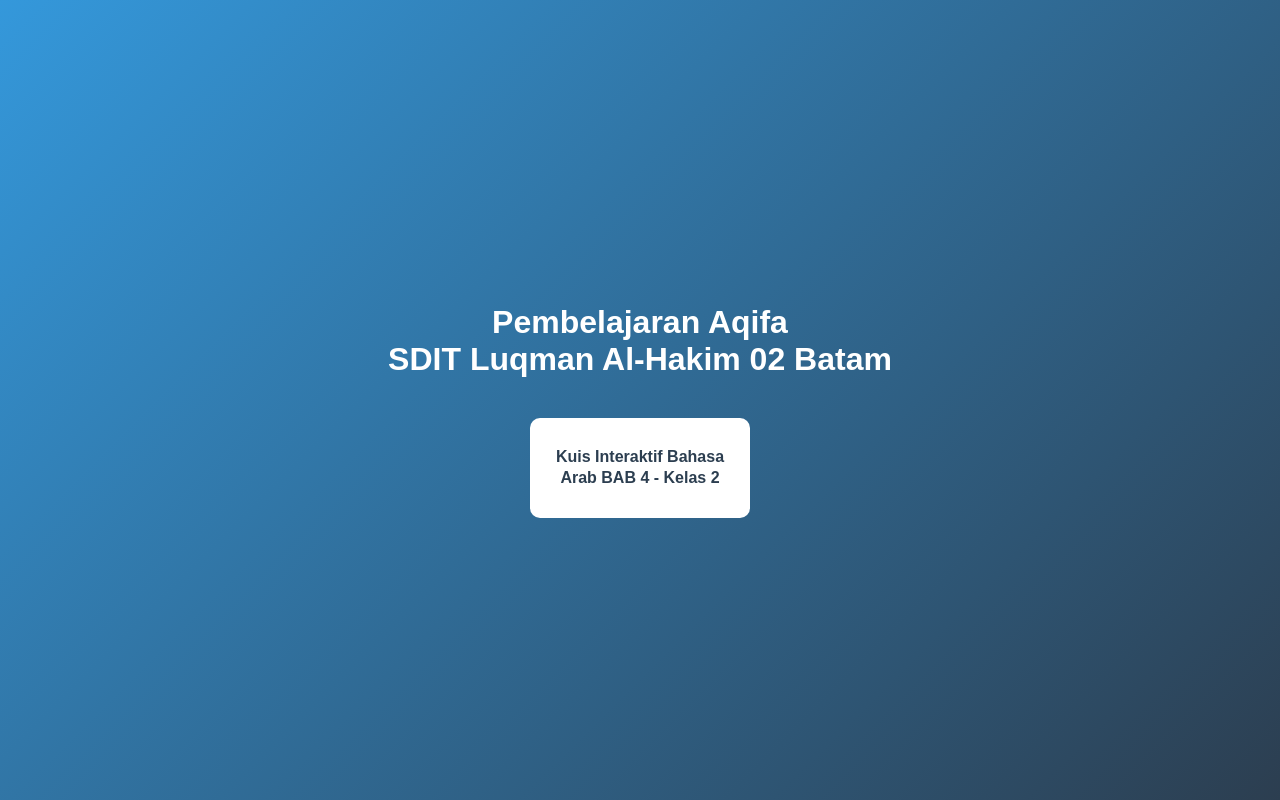
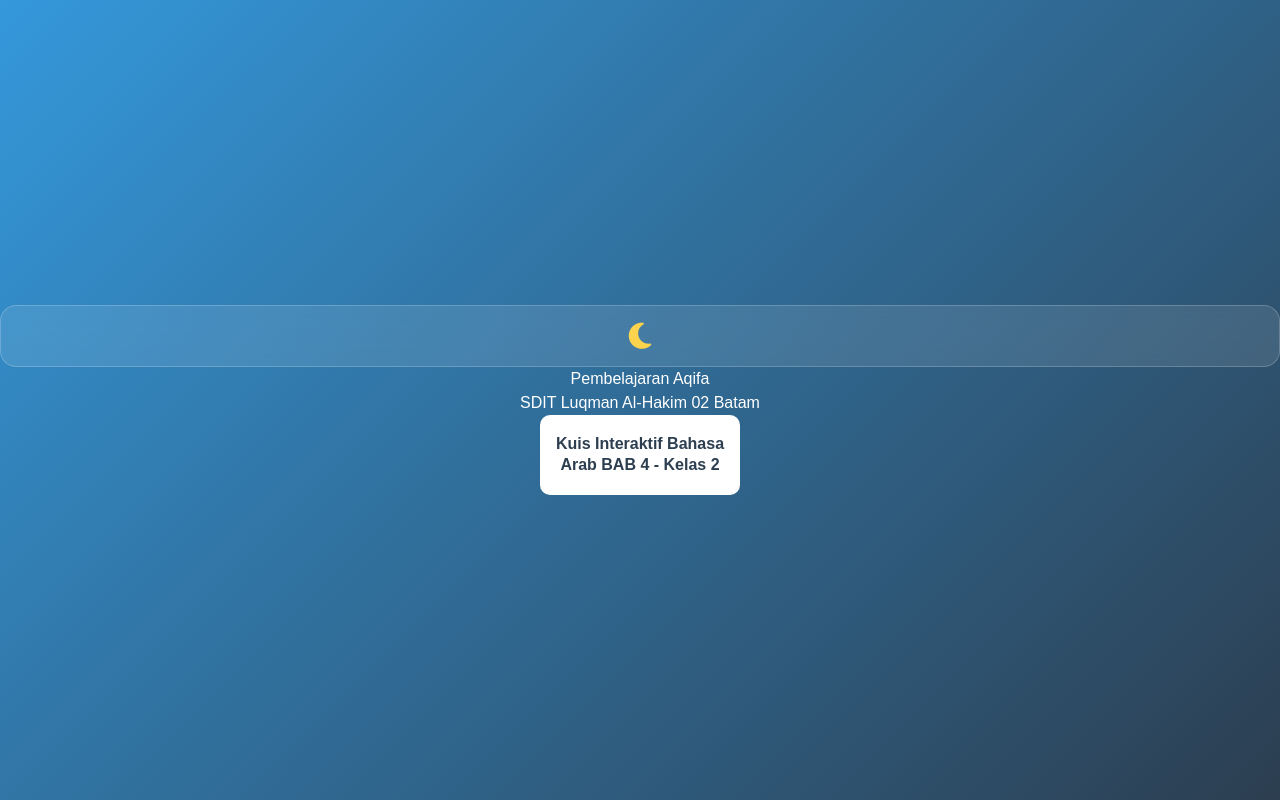
Before and after one commit to bapelkesbatam-cloud/PembelajaranAqifa, a plain HTML site: page index.html in a window 1280 px wide. Drawn offline with nearby package versions, Linux system fonts and the light colour scheme.

Commit message:
Update index.html

```diff
--- a/index.html
+++ b/index.html
@@ -2,6 +2,13 @@
 <html lang="id">
 <head>
 <meta charset="UTF-8">
+     <script src="https://cdn.tailwindcss.com"></script>
+    <!-- FontAwesome Icons -->
+    <link rel="stylesheet" href="https://cdnjs.cloudflare.com/ajax/libs/font-awesome/6.4.0/css/all.min.css">
+    <!-- Google Fonts: Plus Jakarta Sans & Amiri -->
+    <link href="https://fonts.googleapis.com/css2?family=Amiri:wght@400;700&family=Plus+Jakarta+Sans:wght@400;500;600;700;800&display=swap" rel="stylesheet">
+    <!-- Canvas Confetti for Score Celebration -->
+    <script src="https://cdn.jsdelivr.net/npm/canvas-confetti@1.6.0/dist/confetti.browser.min.js"></script>
 <title>Pembelajaran Aqifa</title>
 <style>
     body {
@@ -64,7 +71,9 @@
 <body>
 
 <div class="container">
-
+ <div class="bg-white/10 p-3 rounded-2xl backdrop-blur-md border border-white/20">
+                        <i class="fa-solid fa-moon text-3xl text-amber-300"></i>
+                    </div>
     <h1>Pembelajaran Aqifa <br> SDIT Luqman Al-Hakim 02 Batam</h1>
 
     <div class="menu">
```
